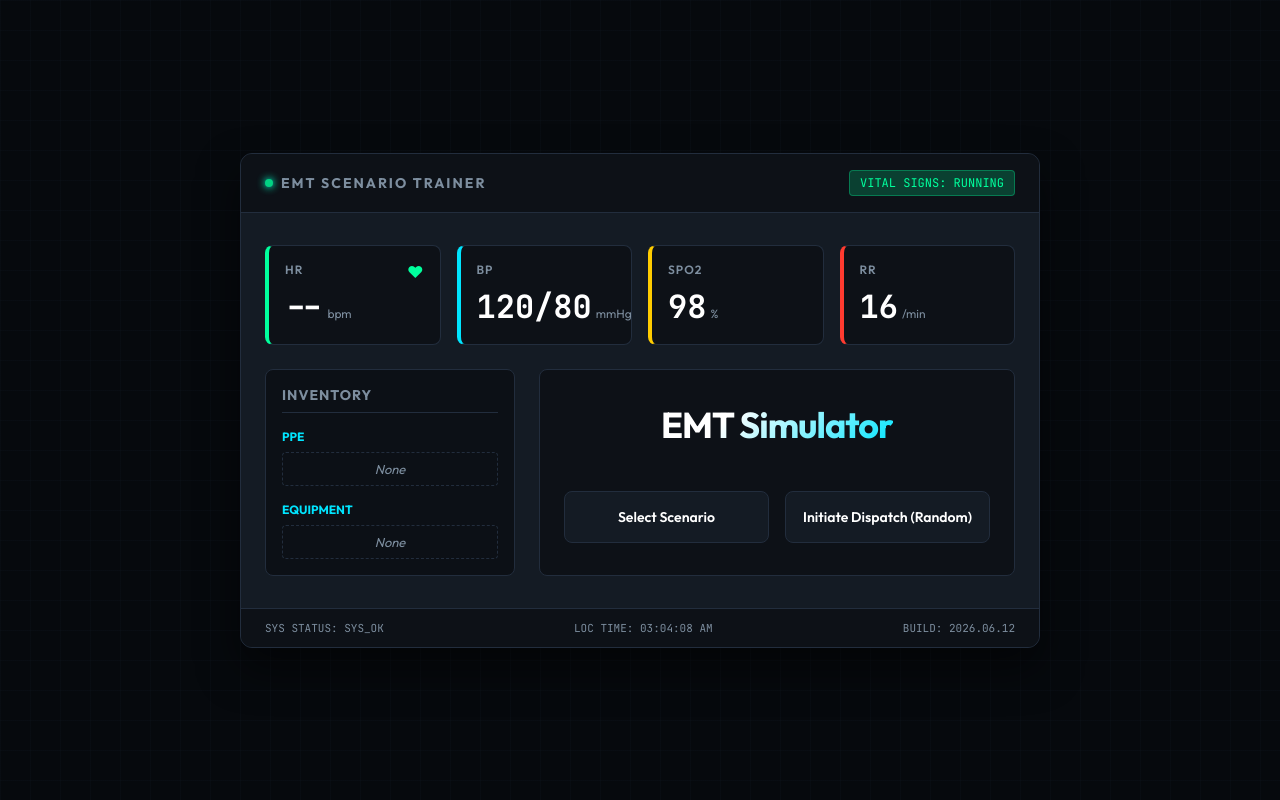
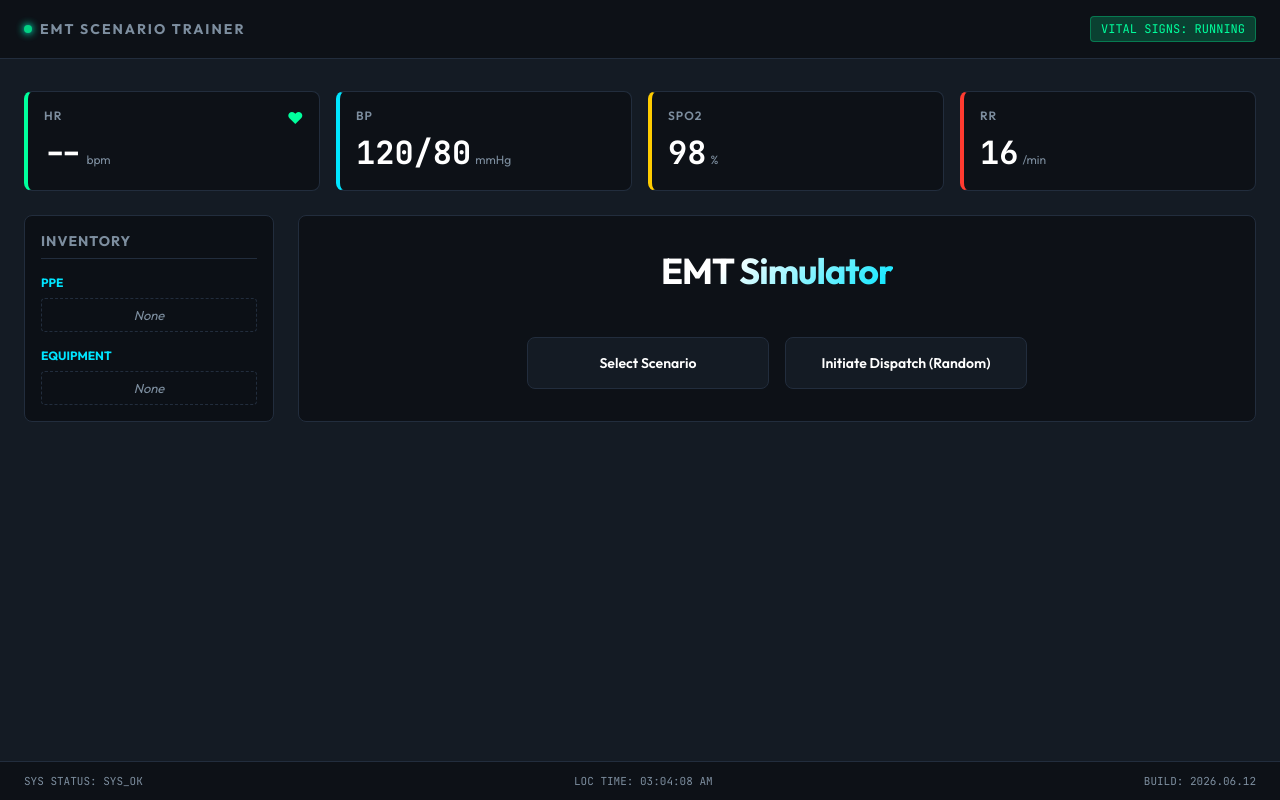
Before and after one commit to mneider12/EMT, a React (Vite) app: page / in a window 1280 px wide. Built offline with nearby package versions, Linux system fonts and the light colour scheme.

Commit message:
Remove max width constraint on application

```diff
--- a/src/App.css
+++ b/src/App.css
@@ -1,21 +1,18 @@
 .app-container {
   display: flex;
   flex-direction: column;
-  align-items: center;
-  justify-content: center;
   min-height: 100vh;
-  padding: 24px;
   position: relative;
   z-index: 10;
 }
 
 .monitor-card {
   width: 100%;
-  max-width: 800px;
+  height: 100vh;
   background-color: var(--bg-panel);
-  border: 1px solid var(--border);
-  border-radius: 12px;
-  box-shadow: 0 20px 40px rgba(0, 0, 0, 0.5), inset 0 1px 0 rgba(255, 255, 255, 0.05);
+  border: none;
+  border-radius: 0;
+  box-shadow: inset 0 1px 0 rgba(255, 255, 255, 0.05);
   overflow: hidden;
   display: flex;
   flex-direction: column;
@@ -68,6 +65,7 @@
   display: flex;
   flex-direction: column;
   gap: 24px;
+  flex: 1;
 }
 
 .monitor-footer {
```
